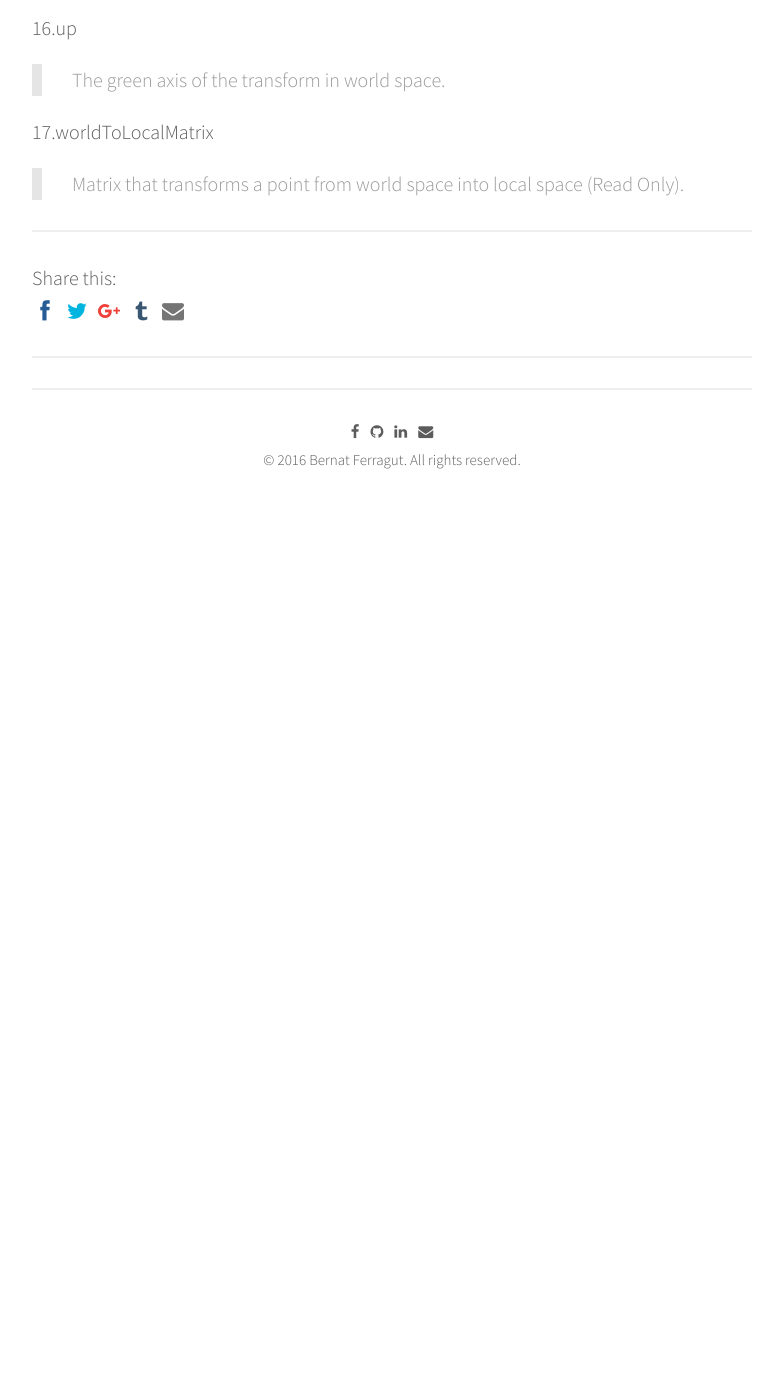
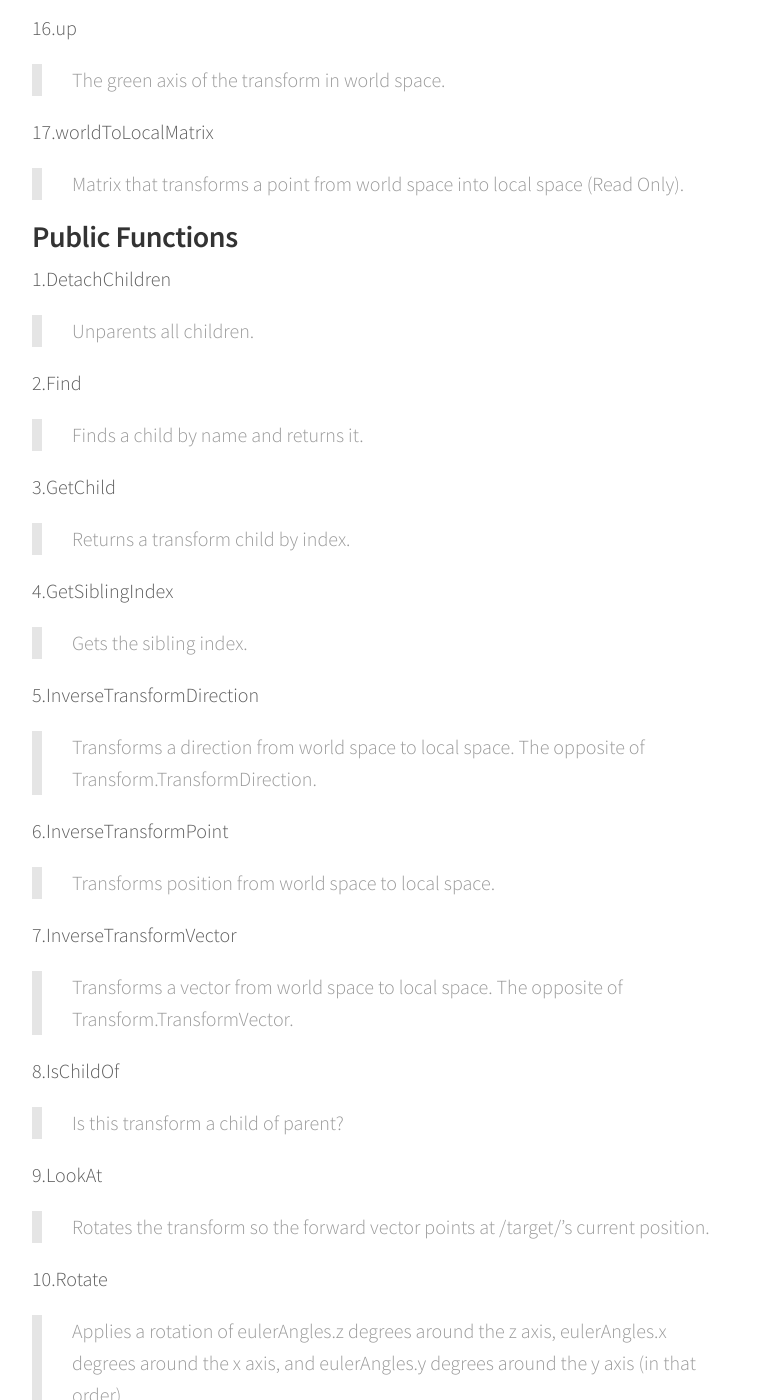
Before and after one commit to bernatferragut/FutureWeb-blog, a Jekyll site: the page built from _posts/10-12-16-VR - Unity Most Important Classes-3.md, in a window 1280 px wide and 1400 px high, scrolled down 2451 px. Shown: the whole window, without its empty margins (248-1031 px from the left). Built offline with Jekyll 4.4.1, drawn with Linux system fonts in a browser that asks for light colours; nearby versions of some CDN libraries; comment, search, counter and statistics services are not loaded; before the commit the page ends 3023 px from its top, so only the background shows below that; some of the changed text lies outside the part shown.

Commit message:
Update 10-12-16-VR - Unity Most Important Classes-3.md
Transform Public Functions

```diff
--- a/_posts/10-12-16-VR - Unity Most Important Classes-3.md
+++ b/_posts/10-12-16-VR - Unity Most Important Classes-3.md
@@ -102,3 +102,81 @@ public class ExampleClass : MonoBehaviour {
 17.worldToLocalMatrix
 
 > Matrix that transforms a point from world space into local space (Read Only).
+
+### Public Functions
+
+1.DetachChildren
+
+> Unparents all children.
+
+2.Find
+
+> Finds a child by name and returns it.
+
+3.GetChild
+
+> Returns a transform child by index.
+
+4.GetSiblingIndex
+
+> Gets the sibling index.
+
+5.InverseTransformDirection
+
+> Transforms a direction from world space to local space. The opposite of Transform.TransformDirection.
+
+6.InverseTransformPoint
+
+> Transforms position from world space to local space.
+
+7.InverseTransformVector
+
+> Transforms a vector from world space to local space. The opposite of Transform.TransformVector.
+
+8.IsChildOf
+
+> Is this transform a child of parent?
+
+9.LookAt
+
+> Rotates the transform so the forward vector points at /target/'s current position.
+
+10.Rotate
+
+> Applies a rotation of eulerAngles.z degrees around the z axis, eulerAngles.x degrees around the x axis, and eulerAngles.y degrees around the y axis (in that order).
+
+11.RotateAround
+
+> Rotates the transform about axis passing through point in world coordinates by angle degrees.
+
+12.SetAsFirstSibling
+
+> Move the transform to the start of the local transform list.
+
+13.SetAsLastSibling
+
+> Move the transform to the end of the local transform list.
+
+14.SetParent
+
+> Set the parent of the transform.
+
+15.SetSiblingIndex
+
+> Sets the sibling index.
+
+16.TransformDirection
+
+> Transforms direction from local space to world space.
+
+17.TransformPoint
+
+> Transforms position from local space to world space.
+
+18.TransformVector
+
+> Transforms vector from local space to world space.
+
+19.Translate
+
+> Moves the transform in the direction and distance of translation.
```
